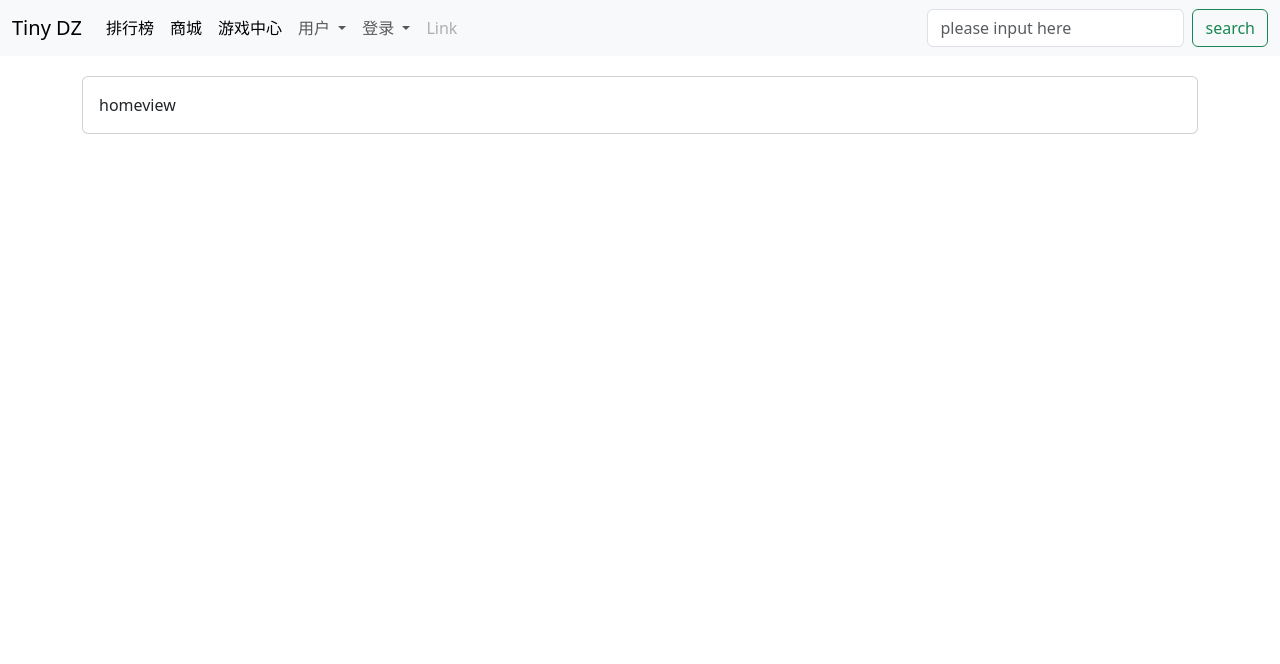
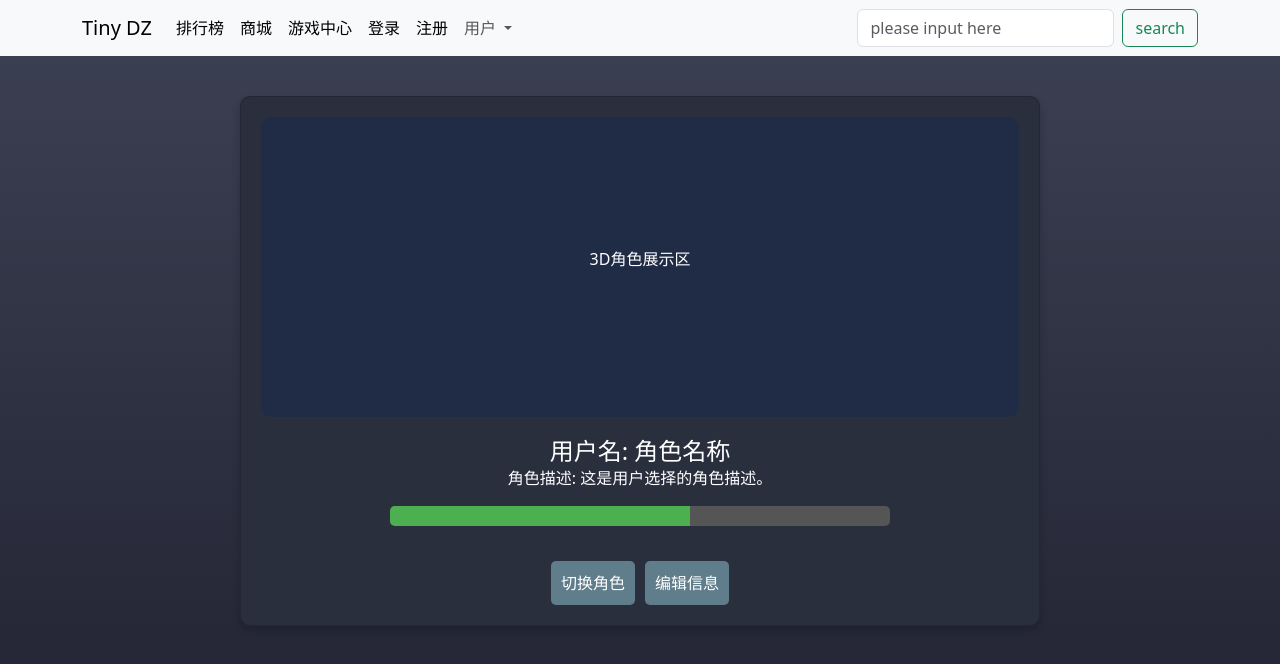
Before and after one commit to sWenzhuo/TinyDZ, a Vue app in the folder web/: page /user in a window 1280 px wide. Shown: the top 664 px of the page. Built offline with nearby package versions, Linux system fonts and the light colour scheme.

Commit message:
ui design

```diff
--- a/web/src/App.vue
+++ b/web/src/App.vue
@@ -2,8 +2,6 @@
   <NavBar></NavBar>
   <router-view></router-view>
 </template>
-
-
 
 <script>
 import 'bootstrap/dist/css/bootstrap.css';
--- a/web/src/components/ContentBase.vue
+++ b/web/src/components/ContentBase.vue
@@ -1,5 +1,4 @@
 <template>
-    <div class="home">
       <div class="container">
         <div class="card">
           <div class="card-body">
@@ -7,7 +6,7 @@
           </div>
         </div>
       </div>
-    </div>
+
   </template>
 
   <script>
--- a/web/src/components/NavBar.vue
+++ b/web/src/components/NavBar.vue
@@ -1,6 +1,6 @@
 <template>
 <nav class="navbar navbar-expand-lg bg-body-tertiary">
-  <div class="container-fluid">
+  <div class="container">
     <router-link class="navbar-brand" :to="{name:'home'}">Tiny DZ </router-link>
     <button class="navbar-toggler" type="button" data-bs-toggle="collapse" data-bs-target="#navbarScroll" aria-controls="navbarScroll" aria-expanded="false" aria-label="Toggle navigation">
       <span class="navbar-toggler-icon"></span>
@@ -18,32 +18,24 @@
             <router-link class="nav-link active" :to="{name:'game'}">游戏中心</router-link>
         </li>
 
+
+        <li class="nav-item">
+          <router-link class="nav-link active" :to="{name:'login'}">登录</router-link>
+        </li>
+
+
+        <li class="nav-item">
+          <router-link class="nav-link active" :to="{name:'register'}">注册</router-link>
+        </li>
+
         <li class="nav-item dropdown">
           <a class="nav-link dropdown-toggle" href="#" role="button" data-bs-toggle="dropdown" aria-expanded="false">
             用户
           </a>
           <ul class="dropdown-menu">
-            <li><a class="dropdown-item" href="#">主页</a></li>
+            <li><router-link class="dropdown-item" :to="{name:'user'}">主页</router-link></li>
             <li><a class="dropdown-item" href="#">退出</a></li>
-
           </ul>
-        </li>
-
-
-
-        <li class="nav-item dropdown">
-          <a class="nav-link dropdown-toggle" href="#" role="button" data-bs-toggle="dropdown" aria-expanded="false">
-            登录
-          </a>
-          <ul class="dropdown-menu">
-            <li><a class="dropdown-item" href="#">注册</a></li>
-          </ul>
-        </li>
-
-
-
-        <li class="nav-item">
-          <a class="nav-link disabled" aria-disabled="true">Link</a>
         </li>
       </ul>
       <form class="d-flex" role="search">
@@ -70,4 +62,5 @@ export default {
 
 <style scoped>
 
+
 </style>
--- /dev/null
+++ b/web/src/components/UserComponent.vue
@@ -0,0 +1,142 @@
+<template>
+    <div class="user-detail-page">
+      <div class="user-container">
+        <div class="card">
+          <div class="card-body">
+            <!-- 3D角色展示区 -->
+            <div class="character-display">
+                <p>3D角色展示区</p>
+                <!-- 这里可以集成3D渲染库例如Three.js来展示3D角色 -->
+            </div>
+
+            <!-- 个人信息区域 -->
+            <div class="character-info">
+                <h2>用户名: 角色名称</h2>
+                <p>角色描述: 这是用户选择的角色描述。</p>
+                <div class="progress-bar">
+                    <div class="progress-bar-fill"></div>
+                </div>
+                <div class="achievement-badges">
+                    <div class="badge" title="成就1"></div>
+                    <div class="badge" title="成就2"></div>
+                    <div class="badge" title="成就3"></div>
+                </div>
+            </div>
+
+            <!-- 操作按钮区 -->
+            <div class="button-container">
+                <button @click="changeCharacter">切换角色</button>
+                <button @click="editProfile">编辑信息</button>
+            </div>
+          </div>
+        </div>
+      </div>
+    </div>
+  </template>
+
+  <script>
+    export default {
+        name:"UserComponent",
+        setup(){
+          const changeCharacter = () => {
+              alert('切换角色功能尚未实现。');
+          };
+
+          const editProfile = () => {
+              alert('编辑信息功能尚未实现。');
+          };
+
+          return {
+              changeCharacter,
+              editProfile
+          }
+        }
+    }
+  </script>
+
+  <style scoped>
+  .user-detail-page {
+      display: flex;
+      justify-content: center;
+      align-items: flex-start;
+      min-height: 100vh;
+      background: linear-gradient(to bottom, #3a3f51, #1f1f2e);
+      padding: 40px 0;
+  }
+  .user-container {
+      width: 100%;
+      max-width: 800px;
+  }
+  .card {
+      background: #2a2f3e;
+      border-radius: 10px;
+      box-shadow: 0 4px 8px rgba(0, 0, 0, 0.2);
+      overflow: hidden;
+  }
+  .card-body {
+      padding: 20px;
+      color: #ffffff;
+  }
+  .character-display {
+      width: 100%;
+      height: 300px;
+      background: #202b45;
+      border-radius: 10px;
+      display: flex;
+      justify-content: center;
+      align-items: center;
+      margin-bottom: 20px;
+  }
+  .character-info {
+      text-align: center;
+      margin-bottom: 20px;
+  }
+  .character-info h2 {
+      margin: 0;
+      font-size: 1.5em;
+  }
+  .progress-bar {
+      width: 100%;
+      max-width: 500px;
+      height: 20px;
+      background-color: #555;
+      border-radius: 5px;
+      overflow: hidden;
+      margin: 10px auto;
+  }
+  .progress-bar-fill {
+      height: 100%;
+      background-color: #4caf50;
+      width: 60%;
+  }
+  .achievement-badges {
+      display: flex;
+      justify-content: center;
+      gap: 10px;
+      margin-top: 15px;
+  }
+  .badge {
+      width: 40px;
+      height: 40px;
+      background: #ffa726;
+      border-radius: 50%;
+  }
+  .button-container {
+      display: flex;
+      gap: 10px;
+      margin-top: 20px;
+      justify-content: center;
+  }
+  button {
+      padding: 10px;
+      border: none;
+      border-radius: 5px;
+      cursor: pointer;
+      color: white;
+      background-color: #607d8b;
+      transition: background-color 0.3s;
+  }
+  button:hover {
+      background-color: #78909c;
+  }
+  </style>
--- a/web/src/router/index.js
+++ b/web/src/router/index.js
@@ -1,9 +1,11 @@
-import { createRouter, createWebHashHistory } from 'vue-router'
+import { createRouter, createWebHistory } from 'vue-router'
 import HomeView from '../views/HomeView.vue'
 import PKListView from '../views/HomeView.vue'
 import GameView from '../views/HomeView.vue'
 import ShopView from '../views/HomeView.vue'
-
+import RegisterView from '@/views/RegisterView.vue'
+import LoginView from '@/views/LoginView.vue'
+import UserDetailView from '@/views/UserDetailView.vue'
 
 const routes = [
   {
@@ -30,9 +32,31 @@ const routes = [
   },
 
 
+  {
+    path:'/register',
+    name:'register',
+    component: RegisterView
+  },
+
+  {
+    path:'/login',
+    name:'login',
+    component:LoginView
+  }
+  ,
+
+  {
+    path:'/user',
+    name:'user',
+    component:UserDetailView,
+  }
+
+
+
+
 ]
 const router = createRouter({
-  history: createWebHashHistory(),
+  history: createWebHistory(),
   routes
 })
 
--- /dev/null
+++ b/web/src/views/LoginView.vue
@@ -0,0 +1,67 @@
+<template>
+    <ContentBase>
+        <div class="form-floating mb-3">
+            <input v-model="username" type="email" class="form-control" id="floatingInput" placeholder="name@example.com">
+            <label for="floatingInput">用户名</label>
+        </div>
+        <div class="form-floating">
+            <input v-model="password" type="password" class="form-control" id="floatingPassword" placeholder="Password">
+            <label for="floatingPassword">密码</label>
+        </div>
+
+
+        <div>
+            <button type="button" class="btn btn-primary" @click="register">登录</button>
+        </div>
+        <div>
+            <span>
+                {{ message }}
+            </span>
+        </div>
+
+    </ContentBase>
+
+  </template>
+
+  <script>
+ import ContentBase from '@/components/ContentBase.vue';
+ import { ref } from "vue";
+  export default{
+    name :"LoginView",
+    components:{
+        ContentBase
+    },
+
+    setup()
+    {
+        const message = ref("");
+
+        const username = ref("");
+        const password = ref("");
+        const confirmword = ref("");
+        const register=()=>{
+
+            message.value = username.value;
+        }
+
+        return {
+            username,
+            password,
+            confirmword,
+            message,
+            register,
+        }
+    }
+
+  }
+  </script>
+
+  <style scoped>
+  div{
+    margin-top: 10px;
+  }
+  button{
+    float:right;
+
+  }
+  </style>
--- a/web/src/views/PkListView.vue
+++ b/web/src/views/PkListView.vue
@@ -15,8 +15,6 @@ import ContentBase from '@/components/ContentBase.vue';
         ContentBase
     }
 
-
-
   }
   </script>
 
--- /dev/null
+++ b/web/src/views/RegisterView.vue
@@ -0,0 +1,71 @@
+<template>
+    <ContentBase>
+        <div class="form-floating mb-3">
+            <input v-model="username" type="email" class="form-control" id="floatingInput" placeholder="name@example.com">
+            <label for="floatingInput">用户名</label>
+        </div>
+        <div class="form-floating">
+            <input v-model="password" type="password" class="form-control" id="floatingPassword" placeholder="Password">
+            <label for="floatingPassword">密码</label>
+        </div>
+
+        <div class="form-floating">
+            <input  v-model ="confirmword" type="password" class="form-control" id="floatingPassword" placeholder="Password">
+            <label for="floatingPassword">确认密码</label>
+        </div>
+
+        <div>
+            <button type="button" class="btn btn-primary" @click="register">注册</button>
+        </div>
+        <div>
+            <span>
+                {{ message }}
+            </span>
+        </div>
+
+    </ContentBase>
+
+  </template>
+
+  <script>
+ import ContentBase from '@/components/ContentBase.vue';
+ import { ref } from "vue";
+  export default{
+    name :"RegisterView",
+    components:{
+        ContentBase
+    },
+
+    setup()
+    {
+        const message = ref("");
+
+        const username = ref("");
+        const password = ref("");
+        const confirmword = ref("");
+        const register=()=>{
+
+            message.value = username.value;
+        }
+
+        return {
+            username,
+            password,
+            confirmword,
+            message,
+            register,
+        }
+    }
+
+  }
+  </script>
+
+  <style scoped>
+  div{
+    margin-top: 10px;
+  }
+  button{
+    float:right;
+
+  }
+  </style>
--- /dev/null
+++ b/web/src/views/UserDetailView.vue
@@ -0,0 +1,23 @@
+<template>
+    <UserComponent>
+    </UserComponent>
+
+
+
+  </template>
+
+  <script>
+
+  import UserComponent from '@/components/UserComponent.vue';
+
+  export default{
+    name :"UserDetailView",
+    components:{
+      UserComponent,
+    }
+
+  }
+  </script>
+
+  <style scoped>
+  </style>
```
Also changed, not shown: web/src/components/Products.vue (added, +55 -0 lines), web/src/views/ShopView.vue (+8 -2 lines).
